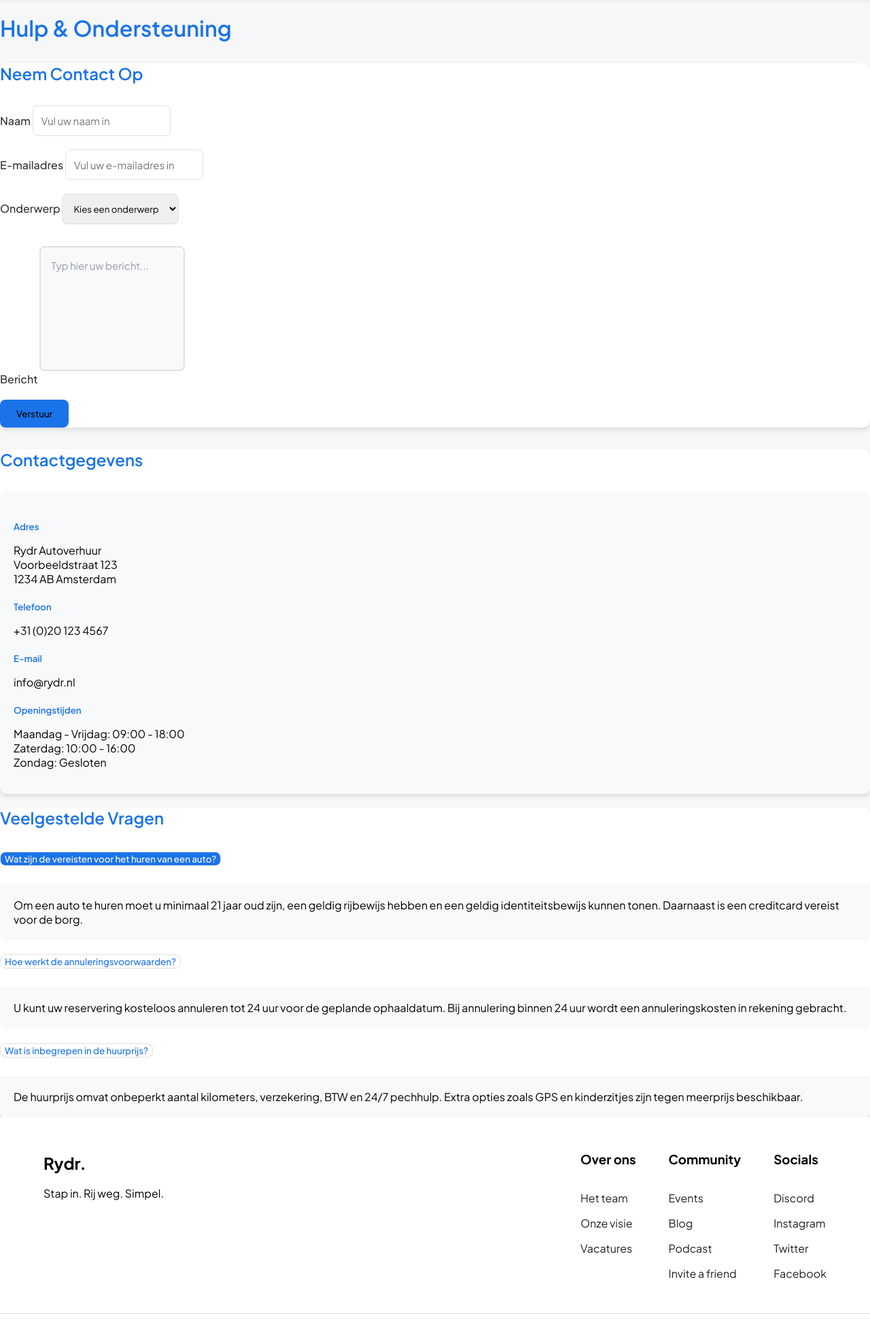
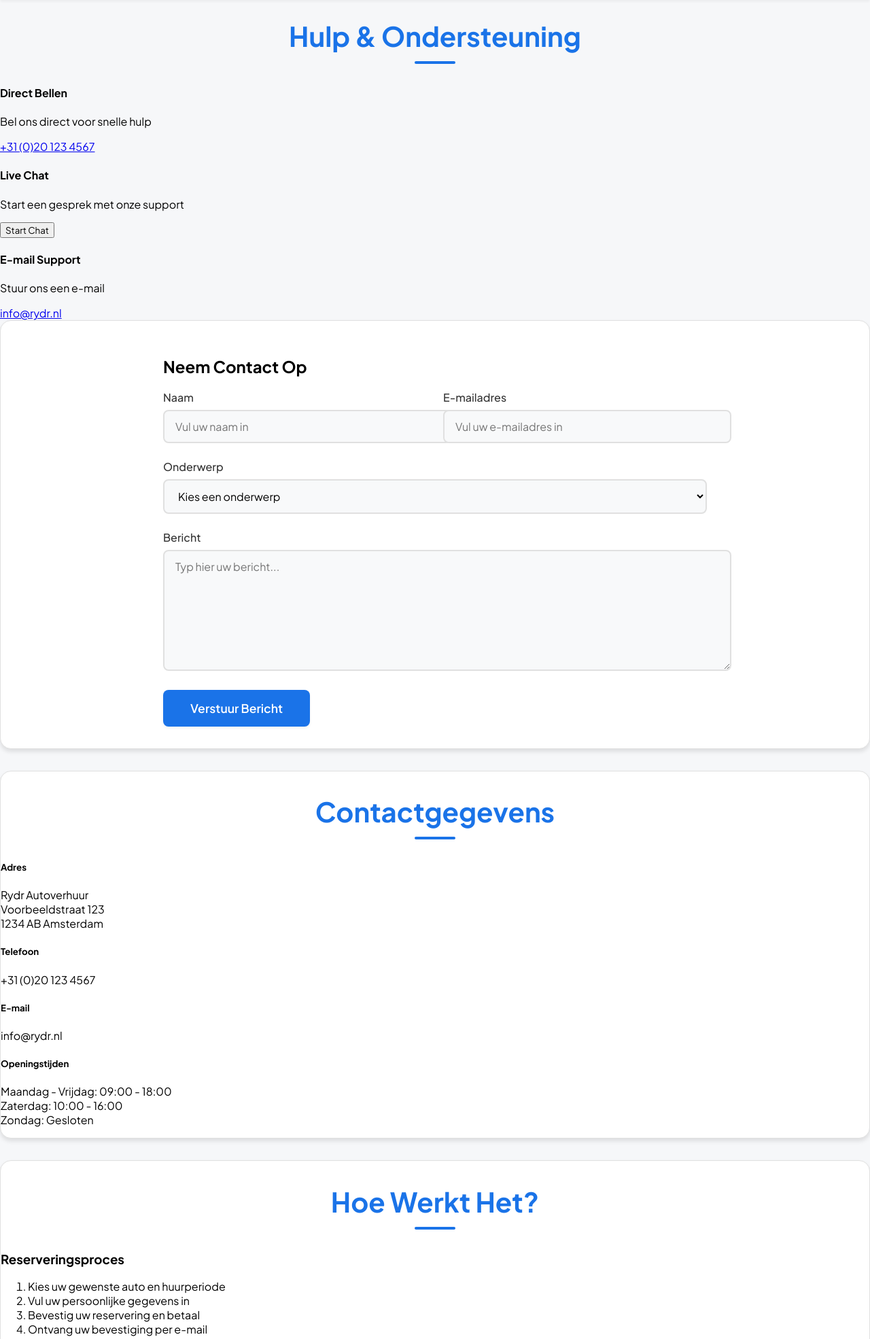
Before and after one commit to JoepVeldhuizen/websiteautohuren, a PHP site: page /help.php in a window 1280 px wide. Shown: the part 85-2055 px from the top of the page at 68% size. Run offline with PHP 8.4, Linux system fonts and the light colour scheme.

Commit message:
help css

```diff
--- a/rental-main/pages/help.php
+++ b/rental-main/pages/help.php
@@ -2,171 +2,62 @@
 require_once '../includes/header.php';
 ?>
 
-<style>
-.help-section {
-    background-color: #ffffff;
-    border-radius: 10px;
-    box-shadow: 0 4px 6px rgba(0, 0, 0, 0.1);
-}
-
-.help-title {
-    color: #1a73e8;
-    font-weight: 600;
-    margin-bottom: 2rem;
-}
-
-.contact-form .form-control {
-    border: 1px solid #e0e0e0;
-    border-radius: 8px;
-    padding: 12px;
-    transition: all 0.3s ease;
-    font-size: 15px;
-}
-
-.contact-form .form-control:focus {
-    border-color: #1a73e8;
-    box-shadow: 0 0 0 2px rgba(26, 115, 232, 0.2);
-}
-
-.contact-form .form-select {
-    border: 1px solid #e0e0e0;
-    border-radius: 8px;
-    padding: 12px;
-    transition: all 0.3s ease;
-}
-
-.contact-form .form-select:focus {
-    border-color: #1a73e8;
-    box-shadow: 0 0 0 2px rgba(26, 115, 232, 0.2);
-}
-
-/* Improved textarea styling */
-.contact-form textarea.form-control {
-    min-height: 150px;
-    height: 150px;
-    resize: none;
-    line-height: 1.6;
-    font-family: inherit;
-    background-color: #f8f9fa;
-    border: 2px solid #e0e0e0;
-    padding: 15px;
-    overflow-y: auto;
-    margin-bottom: 18px;
-}
-
-.contact-form textarea.form-control:focus {
-    background-color: #ffffff;
-    border-color: #1a73e8;
-    box-shadow: 0 0 0 3px rgba(26, 115, 232, 0.15);
-}
-
-.contact-form textarea.form-control::placeholder {
-    color: #6c757d;
-    opacity: 0.7;
-}
-
-.btn-primary {
-    background-color: #1a73e8;
-    border: none;
-    border-radius: 8px;
-    padding: 12px 24px;
-    font-weight: 500;
-    transition: all 0.3s ease;
-}
-
-.btn-primary:hover {
-    background-color: #1557b0;
-    transform: translateY(-1px);
-    box-shadow: 0 4px 8px rgba(26, 115, 232, 0.3);
-}
-
-.contact-info {
-    background-color: #f8f9fa;
-    border-radius: 10px;
-    padding: 20px;
-}
-
-.contact-info h5 {
-    color: #1a73e8;
-    font-weight: 600;
-    margin-bottom: 10px;
-}
-
-.accordion-button {
-    background-color: #ffffff;
-    color: #1a73e8;
-    font-weight: 500;
-    border: 1px solid #e0e0e0;
-    border-radius: 8px !important;
-    margin-bottom: 8px;
-}
-
-.accordion-button:not(.collapsed) {
-    background-color: #1a73e8;
-    color: #ffffff;
-}
-
-.accordion-button:focus {
-    box-shadow: 0 0 0 2px rgba(26, 115, 232, 0.2);
-}
-
-.accordion-body {
-    background-color: #f8f9fa;
-    border-radius: 0 0 8px 8px;
-    padding: 20px;
-}
-
-.card {
-    border: none;
-    transition: transform 0.3s ease;
-}
-
-.card:hover {
-    transform: translateY(-5px);
-}
-
-/* Form label styling */
-.form-label {
-    font-weight: 500;
-    color: #333;
-    margin-bottom: 8px;
-}
-
-/* Input group styling */
-.input-group {
-    margin-bottom: 1.5rem;
-}
-
-/* Form section spacing */
-.form-section {
-    margin-bottom: 2rem;
-}
-
-.contact-form .mb-3, .contact-form .mb-4 {
-    margin-bottom: 20px !important;
-}
-</style>
+<link rel="stylesheet" href="../public/assets/css/help.css">
 
 <div class="container mt-5">
     <h1 class="text-center help-title mb-5">Hulp & Ondersteuning</h1>
 
+    <!-- Quick Support Options -->
+    <div class="row mb-5">
+        <div class="col-md-4 mb-4">
+            <div class="support-option">
+                <i class="fas fa-phone-alt"></i>
+                <h4>Direct Bellen</h4>
+                <p>Bel ons direct voor snelle hulp</p>
+                <a href="tel:+31201234567" class="btn btn-primary">+31 (0)20 123 4567</a>
+            </div>
+        </div>
+        <div class="col-md-4 mb-4">
+            <div class="support-option">
+                <i class="fas fa-comments"></i>
+                <h4>Live Chat</h4>
+                <p>Start een gesprek met onze support</p>
+                <button class="btn btn-primary" onclick="startLiveChat()">Start Chat</button>
+            </div>
+        </div>
+        <div class="col-md-4 mb-4">
+            <div class="support-option">
+                <i class="fas fa-envelope"></i>
+                <h4>E-mail Support</h4>
+                <p>Stuur ons een e-mail</p>
+                <a href="mailto:info@rydr.nl" class="btn btn-primary">info@rydr.nl</a>
+            </div>
+        </div>
+    </div>
+
     <!-- Contact Form Section -->
-    <div class="row mb-5">
-        <div class="col-md-6">
-            <div class="card help-section">
-                <div class="card-body">
-                    <h2 class="card-title mb-4 help-title">Neem Contact Op</h2>
-                    <form action="../actions/contact-handler.php" method="POST" class="contact-form">
-                        <div class="form-section">
-                            <div class="mb-3">
+    <div class="row justify-content-center">
+        <div class="col-lg-8">
+            <div class="help-section">
+                <div class="contact-form-container">
+                    <h2 class="text-center mb-4">Neem Contact Op</h2>
+                    <form action="../actions/contact-handler.php" method="POST">
+                        <div class="form-row">
+                            <div class="form-col">
+                                <div class="form-group">
                                     <label for="name" class="form-label">Naam</label>
                                     <input type="text" class="form-control" id="name" name="name" required placeholder="Vul uw naam in">
                                 </div>
-                            <div class="mb-3">
+                            </div>
+                            <div class="form-col">
+                                <div class="form-group">
                                     <label for="email" class="form-label">E-mailadres</label>
                                     <input type="email" class="form-control" id="email" name="email" required placeholder="Vul uw e-mailadres in">
                                 </div>
-                            <div class="mb-3">
+                            </div>
+                        </div>
+
+                        <div class="form-group">
                             <label for="subject" class="form-label">Onderwerp</label>
                             <select class="form-select" id="subject" name="subject" required>
                                 <option value="">Kies een onderwerp</option>
@@ -176,45 +67,78 @@
                                 <option value="overig">Overig</option>
                             </select>
                         </div>
+
+                        <div class="form-group">
+                            <label for="message" class="form-label">Bericht</label>
+                            <textarea class="form-control" id="message" name="message" required placeholder="Typ hier uw bericht..."></textarea>
                         </div>
-                        <div class="form-section">
-                            <div class="mb-4">
-                                <label for="message" class="form-label">Bericht</label>
-                                <textarea class="form-control" id="message" name="message" rows="5" required
-                                    placeholder="Typ hier uw bericht..."></textarea>
-                            </div>
-                            <button type="submit" class="btn btn-primary w-100">Verstuur</button>
+
+                        <div class="text-center">
+                            <button type="submit" class="btn-submit">
+                                Verstuur Bericht
+                            </button>
                         </div>
                     </form>
                 </div>
             </div>
         </div>
+    </div>
 
     <!-- Contact Information -->
+    <div class="row mb-5">
         <div class="col-md-6">
             <div class="card help-section h-100">
                 <div class="card-body">
                     <h2 class="card-title mb-4 help-title">Contactgegevens</h2>
                     <div class="contact-info">
                         <div class="mb-4">
-                            <h5>Adres</h5>
+                            <h5><i class="fas fa-map-marker-alt me-2"></i>Adres</h5>
                             <p>Rydr Autoverhuur<br>
                             Voorbeeldstraat 123<br>
                             1234 AB Amsterdam</p>
                         </div>
                         <div class="mb-4">
-                            <h5>Telefoon</h5>
+                            <h5><i class="fas fa-phone me-2"></i>Telefoon</h5>
                             <p>+31 (0)20 123 4567</p>
                         </div>
                         <div class="mb-4">
-                            <h5>E-mail</h5>
+                            <h5><i class="fas fa-envelope me-2"></i>E-mail</h5>
                             <p>info@rydr.nl</p>
                         </div>
                         <div class="mb-4">
-                            <h5>Openingstijden</h5>
+                            <h5><i class="fas fa-clock me-2"></i>Openingstijden</h5>
                             <p>Maandag - Vrijdag: 09:00 - 18:00<br>
                             Zaterdag: 10:00 - 16:00<br>
                             Zondag: Gesloten</p>
+                        </div>
+                    </div>
+                </div>
+            </div>
+        </div>
+
+        <!-- How It Works Section -->
+        <div class="col-md-6">
+            <div class="card help-section">
+                <div class="card-body">
+                    <h2 class="card-title mb-4 help-title">Hoe Werkt Het?</h2>
+                    <div class="row">
+                        <div class="col-md-6">
+                            <h3 class="help-subtitle">Reserveringsproces</h3>
+                            <ol class="help-steps">
+                                <li>Kies uw gewenste auto en huurperiode</li>
+                                <li>Vul uw persoonlijke gegevens in</li>
+                                <li>Bevestig uw reservering en betaal</li>
+                                <li>Ontvang uw bevestiging per e-mail</li>
+                            </ol>
+                        </div>
+                        <div class="col-md-6">
+                            <h3 class="help-subtitle">Ophaalproces</h3>
+                            <ol class="help-steps">
+                                <li>Kom naar ons kantoor op de afgesproken tijd</li>
+                                <li>Toon uw rijbewijs en identiteitsbewijs</li>
+                                <li>Onderteken de huurovereenkomst</li>
+                                <li>Start uw reis met uw huurauto</li>
+                            </ol>
                         </div>
                     </div>
                 </div>
@@ -267,6 +191,32 @@
                                 </div>
                             </div>
                         </div>
+
+                        <div class="accordion-item border-0">
+                            <h3 class="accordion-header">
+                                <button class="accordion-button collapsed" type="button" data-bs-toggle="collapse" data-bs-target="#faq4">
+                                    Hoe werkt de brandstofvoorziening?
+                                </button>
+                            </h3>
+                            <div id="faq4" class="accordion-collapse collapse" data-bs-parent="#faqAccordion">
+                                <div class="accordion-body">
+                                    De auto wordt met een volle tank afgeleverd. U kunt de auto met een volle tank terugbrengen of wij brengen de ontbrekende brandstof in rekening tegen het huidige markttarief.
+                                </div>
+                            </div>
+                        </div>
+
+                        <div class="accordion-item border-0">
+                            <h3 class="accordion-header">
+                                <button class="accordion-button collapsed" type="button" data-bs-toggle="collapse" data-bs-target="#faq5">
+                                    Wat gebeurt er bij schade aan de auto?
+                                </button>
+                            </h3>
+                            <div id="faq5" class="accordion-collapse collapse" data-bs-parent="#faqAccordion">
+                                <div class="accordion-body">
+                                    Bij schade aan de auto dient u direct contact op te nemen met onze pechhulpdienst. Maak foto's van de schade en vul het schadeformulier in. De verzekering dekt de schade volgens de voorwaarden van uw gekozen verzekeringspakket.
+                                </div>
+                            </div>
+                        </div>
                     </div>
                 </div>
             </div>
@@ -274,6 +224,13 @@
     </div>
 </div>
 
+<script>
+function startLiveChat() {
+    // Implementatie van live chat functionaliteit
+    alert('Live chat wordt binnenkort geïmplementeerd.');
+}
+</script>
+
 <?php
 require_once '../includes/footer.php';
 ?>
```
Also changed, not shown: rental-main/actions/login.php (+6 -2 lines), rental-main/actions/profile-handler.php (+50 -86 lines), rental-main/config/session.php (added, +17 -0 lines), rental-main/pages/account.php (+13 -16 lines), rental-main/public/css/account.css (added, +86 -0 lines), rental-main/public/css/style.css (+9 -0 lines), rental-main/public/assets/css/help.css (added). Lines whose indentation alone changed are shown as unchanged.
